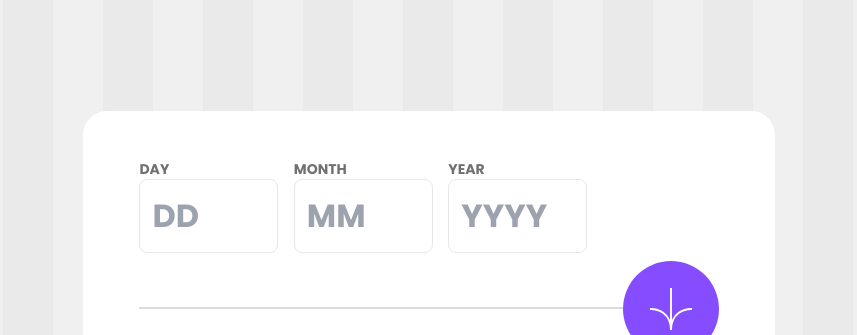
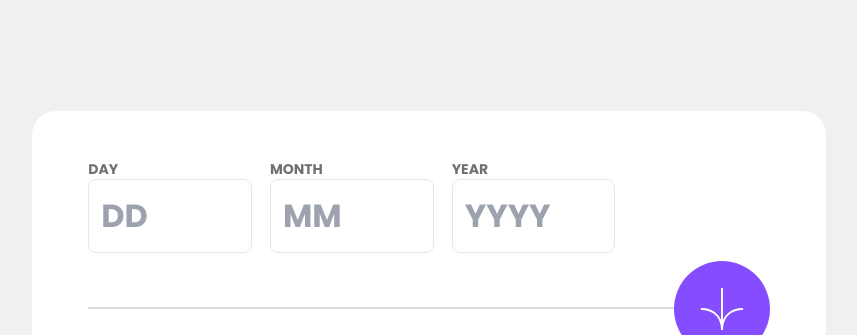
Before and after one commit to flaviare1s/age-calculator-app, a website: page src/index.html in a window 1280 px wide. Shown: the top 335 px of the page, without its empty margins (211-1068 px from the left). Drawn offline with Linux system fonts and the light colour scheme.

Commit message:
Adjusted

```diff
--- a/src/index.html
+++ b/src/index.html
@@ -17,8 +17,7 @@
 
 </head>
 <body class="font-Poppins flex flex-col justify-center items-center m-auto sm:h-screen bg-off_white">
-  <div class="flex flex-col justify-center items-center m-auto sm:h-screen bg-off_white striped-background md:w-[90%]">
-    <main class="w-[95%] sm:w-[80%] md:w-[90%] lg:w-[70%] xl:w-[60%] bg-white mt-[88px] px-6 md:px-14 py-12 rounded-tl-3xl rounded-tr-3xl rounded-bl-3xl rounded-br-[100px]">
+    <main class="w-[95%] sm:w-[80%] md:w-[90%] lg:w-[70%] xl:w-[62%] bg-white mt-[88px] px-6 md:px-14 py-12 rounded-tl-3xl rounded-tr-3xl rounded-bl-3xl rounded-br-[100px] md:rounded-br-[200px]">
       <form id="form" class="w-full md:w-[80%] grid grid-cols-3" onsubmit="formValidation(event)">
         <div class="flex flex-col">
           <label class="text-xs md:text-sm font-bold text-grey uppercase tracking-[25%]" for="Day">Day</label>
@@ -50,11 +49,11 @@
         <div class="text-[56px] md:text-[104px] font-extrabold italic text-black leading-[110%] tracking-[-2%]"><span id="ageDays" class="text-purple">--</span> days</div>
       </div>
     </main>
+
     <div class="text-xs text-center mt-3">
       Challenge by <a class="font-bold text-purple" href="https://www.frontendmentor.io?ref=challenge" target="_blank">Frontend Mentor</a>.
       Coded by <a class="font-bold text-purple" href="https://github.com/flaviare1s/">Flávia Reis</a>.
     </div>
-  </div>
 
   <script src="script.js"></script>
 
--- a/src/style.css
+++ b/src/style.css
@@ -5,10 +5,3 @@
 input.invalid {
     border: 1px solid #FF5959;
 }
-
-  @media (min-width: 768px) {
-    .striped-background {
-        background-image: linear-gradient(90deg, hsl(0, 0%, 94%) 50%, #ebeaea 50%);
-        background-size: 100px 100%;
-      }
-  }
```
Also changed, not shown: src/output.css.
